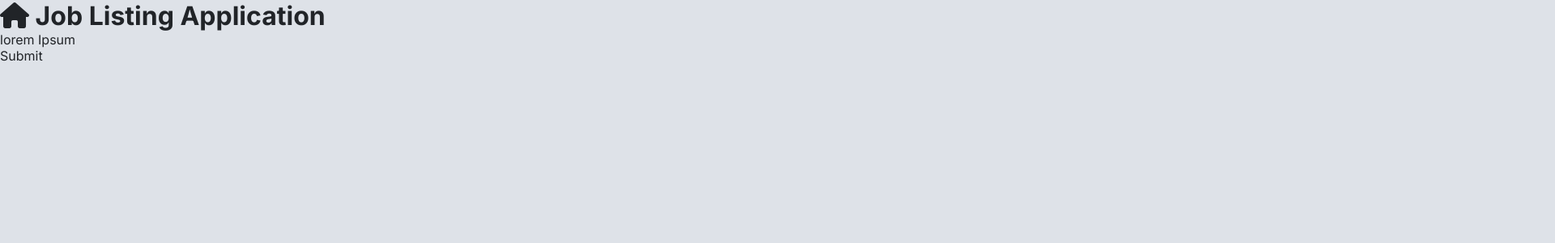
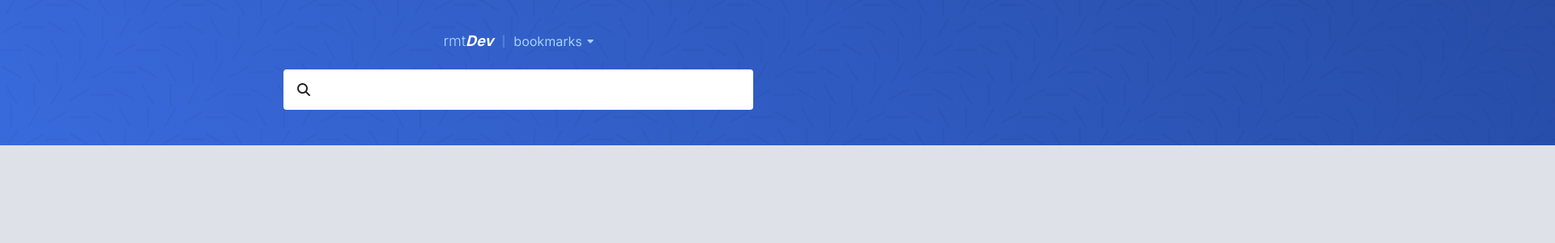
Before and after one commit to 7amdev/job-listing-app, a plain HTML site: page index.html in a window 1280 px wide. Shown: the whole page at 81% size, 1920 px wide, since content can reach past the window. Drawn offline with Linux system fonts and the light colour scheme.

Commit message:
style: add header and search styles

```diff
--- a/index.html
+++ b/index.html
@@ -12,10 +12,26 @@
   <title>Job Listing</title>
 </head>
 <body>
-  <h1><i class="fa-solid fa-house"></i> Job Listing Application</h1>
-  <p>lorem Ipsum</p>
-  <button>Submit</button>
+  <div class="background">
+    <img src="pattern.svg" alt="Background pattern" class="background__pattern">
+  </div>
+  <header class="header">
+    <a href="." class="logo">
+      <p class="logo__text">rmt<span class="logo__text--emphasis">Dev</span></p>
+    </a>
+    <span class="header__separator">|</span>
+    <button class="bookmark-list">
+      bookmarks
+      <i class="fa-solid fa-caret-down bookmark-list__icon"></i>
+    </button>
+  </header>
 
+  <form action="" class="search">
+    <button class="search__submit">
+      <i class="fa-solid fa-magnifying-glass search__icon"></i>
+    </button>
+    <input type="text" spellcheck="false" class="search__input">
+  </form>
 
   <script src="index.js" defer></script>
 </body>
--- a/style.css
+++ b/style.css
@@ -11,6 +11,9 @@ body {
   font-size: 16px;
   color: #212428;
   background-color: #dee2e8;
+  display: flex;
+  flex-direction: column;
+  align-items: center;
 }
 
 ul,
@@ -18,9 +21,90 @@ ol {
   list-style: none;
 }
 
+a {
+  text-decoration: none;
+  color: inherit;
+}
+
 button {
   font: inherit;
   color: inherit;
   background-color: initial;
-  border: none;
+  border: initial;
+  cursor: pointer;
 }
+
+input {
+  font: inherit;
+  color: inherit;
+  border: initial;
+}
+
+.background {
+  position: absolute;
+  top: 0;
+  left: 0;
+  z-index: -1;
+  background: linear-gradient(45deg, #396adc, #264ca6);
+  height: 180px;
+  overflow: hidden;
+}
+.background__pattern {
+  opacity: .7;
+}
+.header {
+  display: flex;
+  align-items: center;
+  margin-top: 40px;
+  color: #fff;
+}
+.header__separator {
+  margin: 0 10px 0 10px;
+  color: rgba(174, 215, 251, 0.269);
+  font-size: 13px;
+  font-weight: 800;
+}
+.logo {
+
+}
+.logo__text {
+  font-size: 18px;
+  color: #aed7fb;
+  font-weight: 300;
+}
+.logo__text--emphasis {
+  font-weight: 700;
+  font-style: italic;
+  color: #fff;
+}
+
+.bookmark-list {
+  /* color: #aed7fb; */
+  color: rgba(174, 215, 251, .95);
+}
+.bookmark-list__icon {
+  font-size: 12px;
+  margin-left: 2px;
+  vertical-align: top;
+  line-height: 19px;
+}
+
+.search {
+  position: relative;
+  margin-top: 25px;
+}
+.search__submit {
+  width: 50px;
+  height: 50px;
+  position: absolute;
+  top: 0;
+  left: 0;
+  border-radius: 4px 0 0 4px;
+}
+.search__icon {}
+.search__input {
+  width: 580px;
+  padding: 15px 15px 15px 50px;
+  border-radius: 4px;
+  outline: none;
+}
```
Also changed, not shown: pattern.svg (added).
